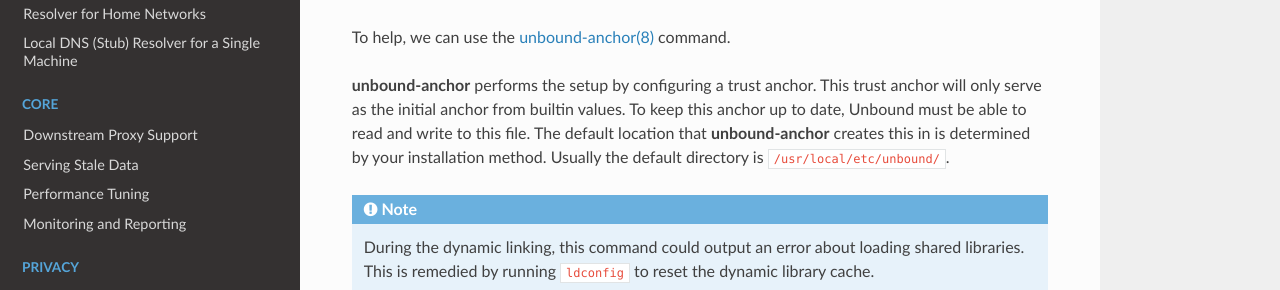
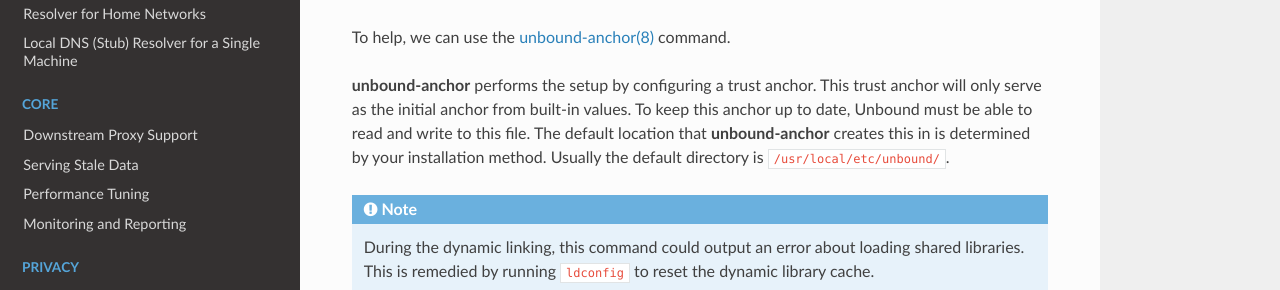
Before and after one commit to NLnetLabs/unbound-manual, a Sphinx documentation site: the page built from source/getting-started/configuration.rst, in a window 1280 px wide and 900 px high, scrolled down 3068 px. Shown: the part 182-472 px from the top of the window. Built offline with Sphinx 7.4.7 and the Read the Docs theme 2.0.0, drawn with Linux system fonts in a browser that asks for light colours; some of the changed text lies outside the part shown.

Commit message:
Apply suggestions from AlexanderBand's review
Co-authored-by: Alex Band <alex@nlnetlabs.nl>

```diff
--- a/source/getting-started/configuration.rst
+++ b/source/getting-started/configuration.rst
@@ -186,7 +186,7 @@
 To help, we can use the :doc:`/manpages/unbound-anchor` command.
 
 :command:`unbound-anchor` performs the setup by configuring a trust anchor. This
-trust anchor will only serve as the initial anchor from builtin values. To keep
+trust anchor will only serve as the initial anchor from built-in values. To keep
 this anchor up to date, Unbound must be able to read and write to this file. The
 default location that :command:`unbound-anchor` creates this in is determined by
 your installation method.
--- a/source/use-cases/local-stub.rst
+++ b/source/use-cases/local-stub.rst
@@ -208,7 +208,7 @@
 Compilation
 ^^^^^^^^^^^
 
-The steps for making Unbound persistant are almost exactly the same as if you
+The steps for making Unbound persistent are almost exactly the same as if you
 installed it via the package manager, except that the service file that is
 needed by systemd does not exist yet. So instead of changing it, we create it
 and call it ``unbound.service``, and copy the minimally modified service file
@@ -243,7 +243,7 @@
     WantedBy=multi-user.target
 
 Note that in this file ``systemctl`` uses the default config location. This
-location is different depending on the instalation method used. In this case the
+location is different depending on the installation method used. In this case the
 default config file is located at :file:`/usr/local/etc/unbound`. We need to copy
 the config that we are going to use here.
 
@@ -279,7 +279,7 @@
 
 
 If you succeeded Unbound should now be the default resolver on your machine and
-it will start during the start-up of your machine.
+it will start when your machine boots.
 
 macOS Big Sur
 *************
```
Also changed, not shown: other parts of source/getting-started/configuration.rst (+1 -1 lines).
